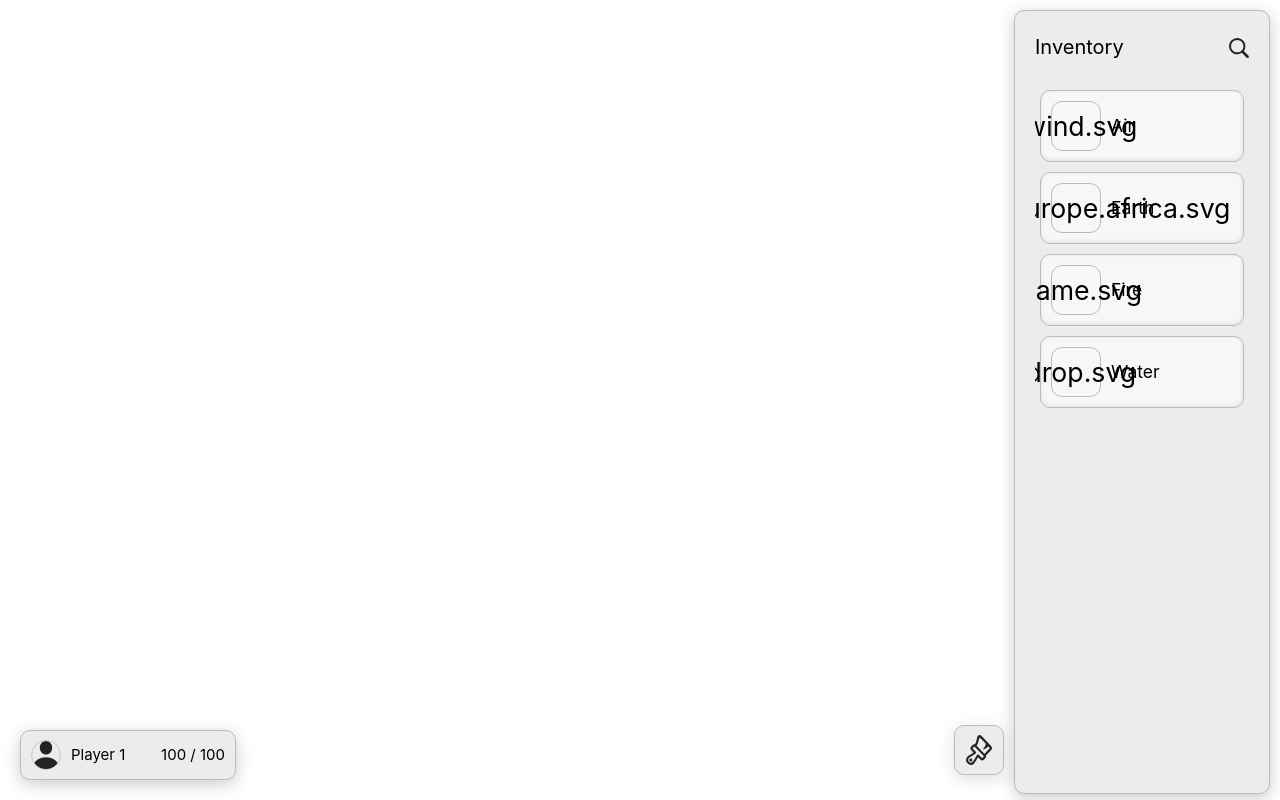
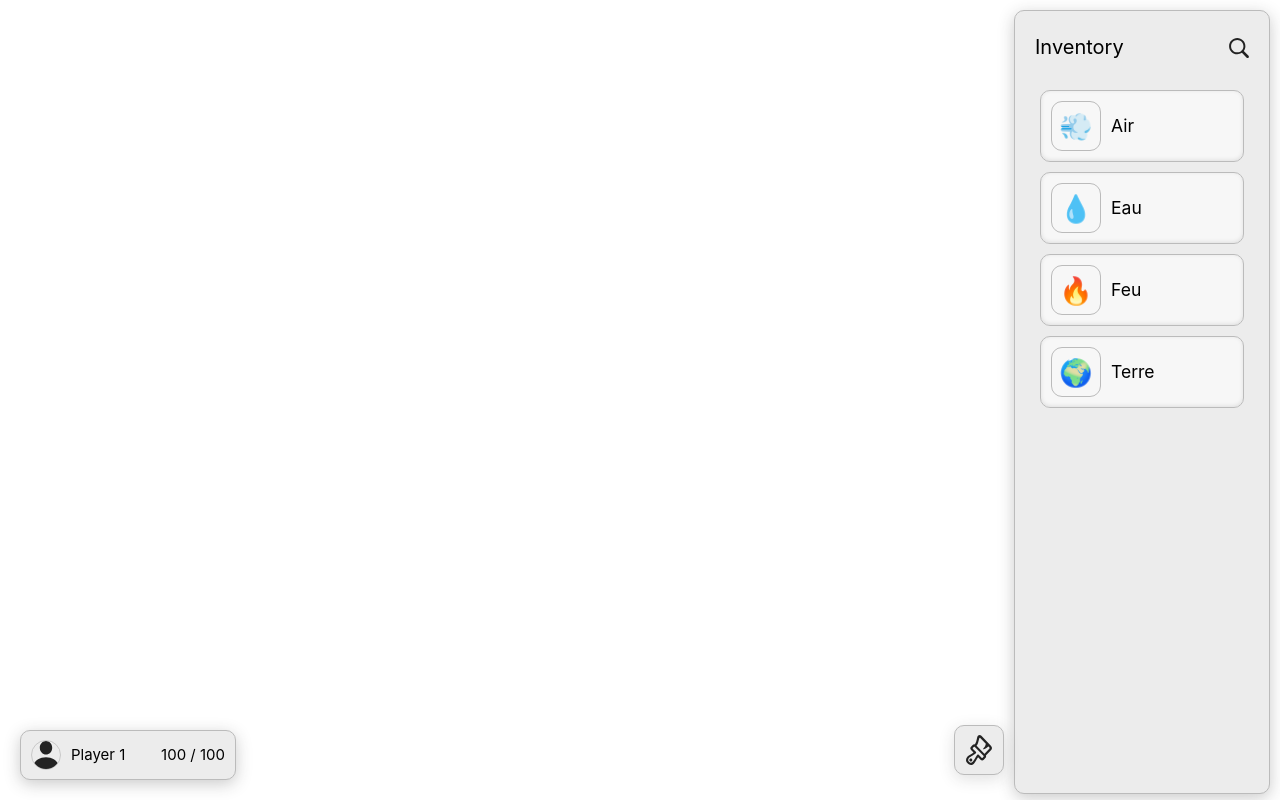
Before and after one commit to qberal/WEB4.1_SuperCraftGame, a Vue app in the folder frontend/: page /infinity in a window 1280 px wide. Built offline with nearby package versions, Linux system fonts and the light colour scheme.

Commit message:
Implemented different inventories for each game mode

```diff
--- a/frontend/src/views/GameView.vue
+++ b/frontend/src/views/GameView.vue
@@ -12,12 +12,24 @@ const props = defineProps({
   gameMode: String,
 });
 
-const inventory = reactive([
-  {id: 1, icon: "/wind.svg", name: "Air"},
-  {id: 2, icon: "/flame.svg", name: "Fire"},
-  {id: 3, icon: "/globe.europe.africa.svg", name: "Earth"},
-  {id: 4, icon: "/drop.svg", name: "Water"},
-]);
+const inventory = reactive([]);
+if(props.gameMode === 'infinity') {
+  inventory.push(
+      {id: 1, icon: "💨", name: "Air"},
+      {id: 2, icon: "🔥", name: "Feu"},
+      {id: 3, icon: "🌍", name: "Terre"},
+      {id: 4, icon: "💧", name: "Eau"},
+  );
+} else {
+  inventory.push(
+      {id: 1, icon: "/wind.svg", name: "Air"},
+      {id: 2, icon: "/flame.svg", name: "Fire"},
+      {id: 3, icon: "/globe.europe.africa.svg", name: "Earth"},
+      {id: 4, icon: "/drop.svg", name: "Water"},
+  );
+}
+
+
 
 const addToInventory = (item) => {
   if (inventory.find(i => i.name === item.name && i.icon === item.icon)) {
```
